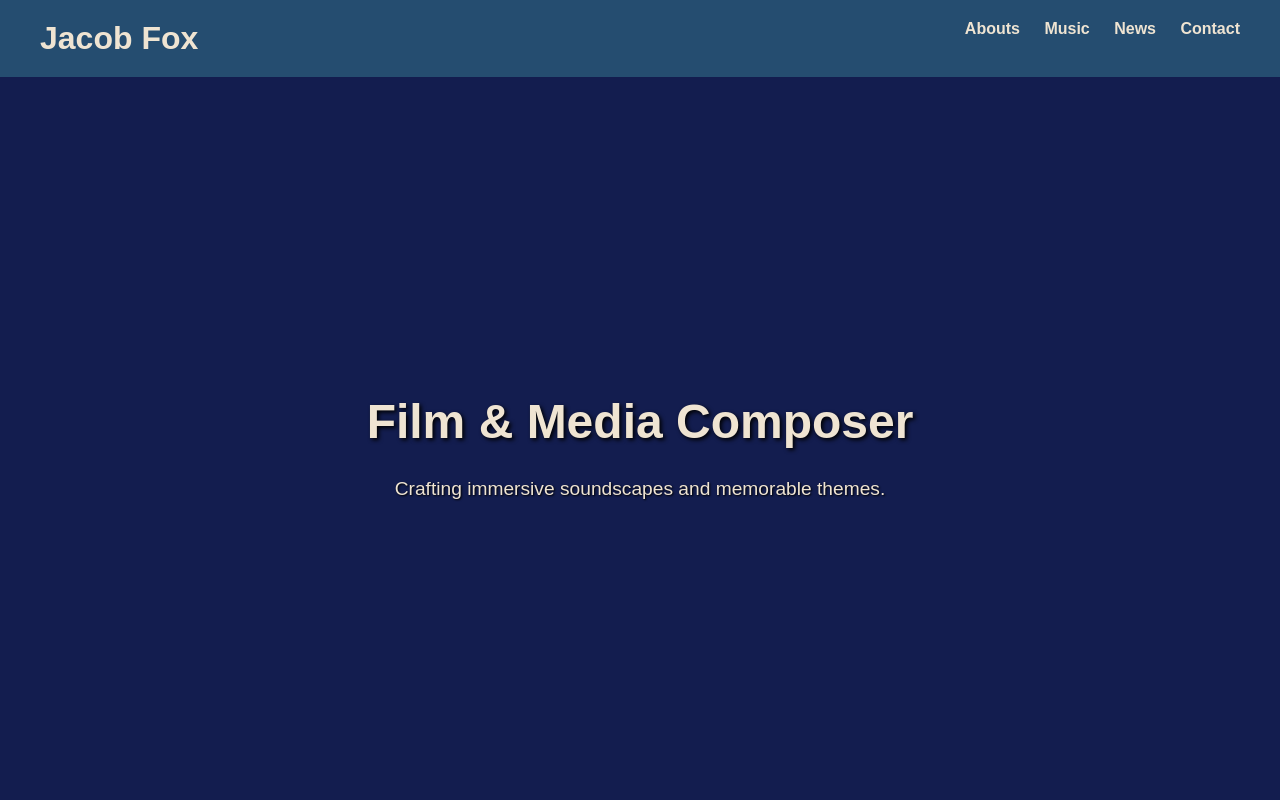
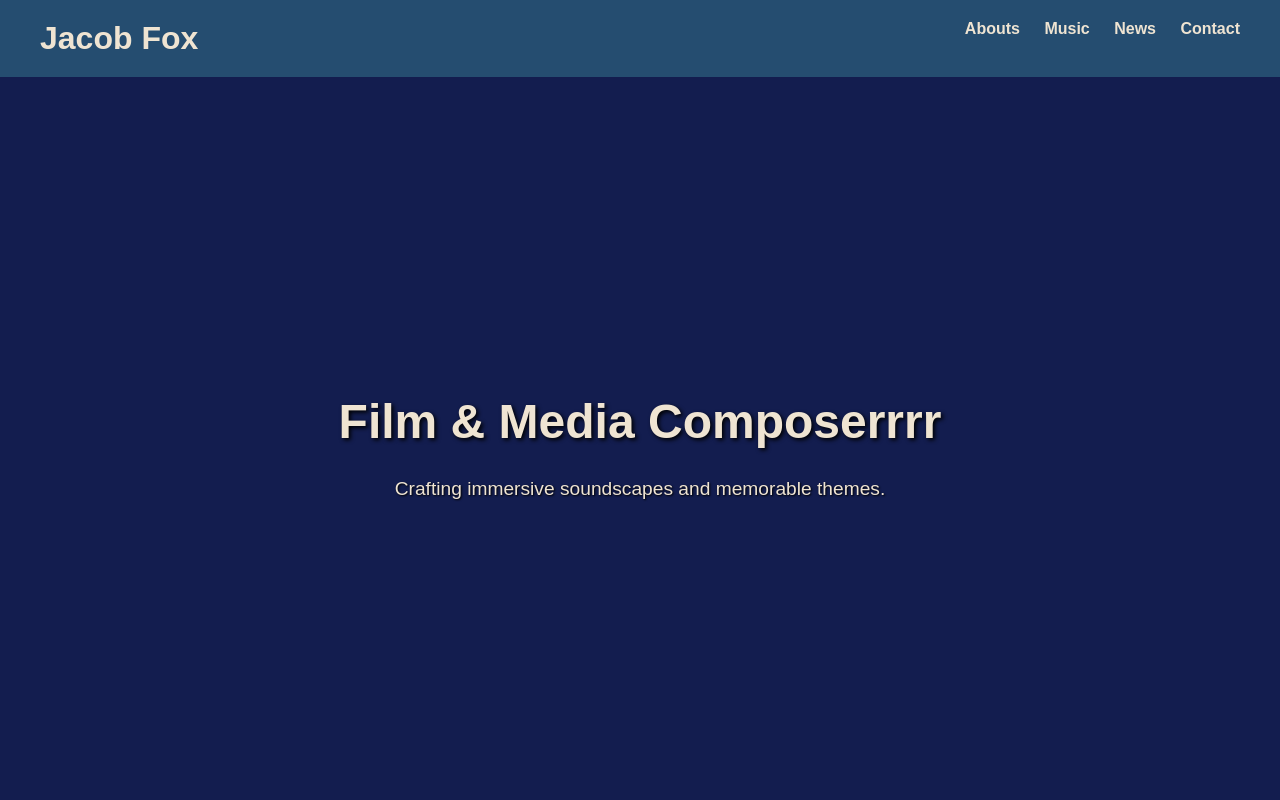
Before and after one commit to jjfox24/my-portfolio-test, a plain HTML site: page index.html in a window 1280 px wide. Shown: the top 800 px of the page. Drawn offline with Linux system fonts and the light colour scheme.

Commit message:
Update index.html

```diff
--- a/index.html
+++ b/index.html
@@ -90,7 +90,7 @@
     </nav>
   </header>
   <section class="hero">
-    <h2>Film & Media Composer</h2>
+    <h2>Film & Media Composerrrr</h2>
     <p>Crafting immersive soundscapes and memorable themes.</p>
   </section>
   <section id="about">
```
